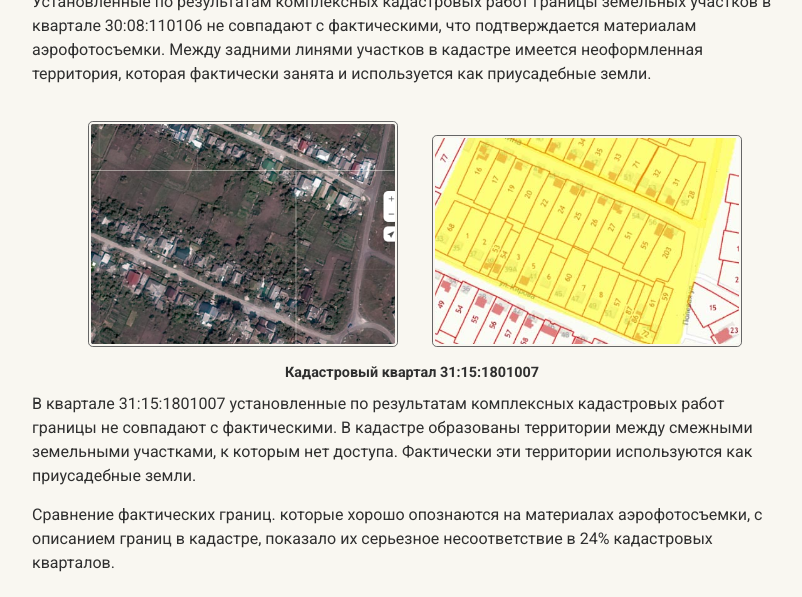
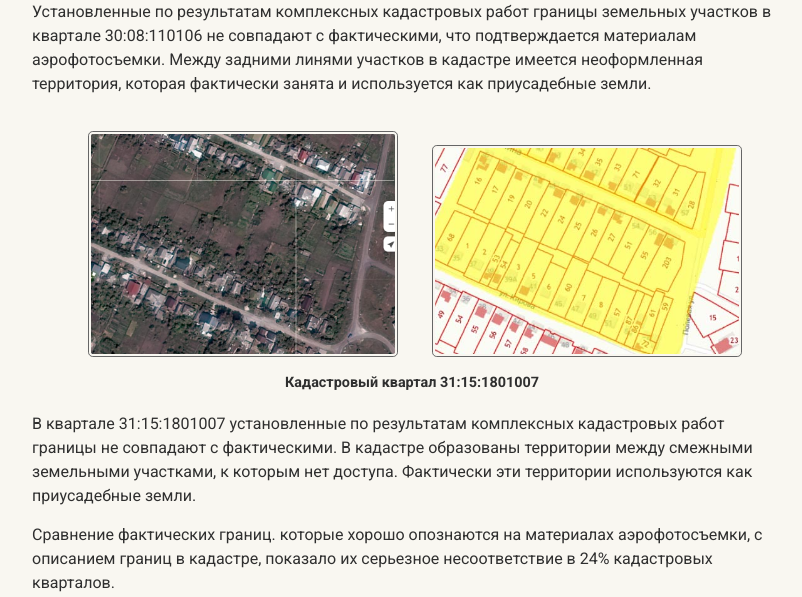
Before and after one commit to SergSi/land-use-art, a Jekyll site: the page built from _materials/2023-11-27-report-kkr.md, in a window 1280 px wide. Shown: the part 4793-5390 px from the top of the page, without its empty margins (228-1030 px from the left). Built offline with Jekyll 4.4.1, drawn with Linux system fonts in a browser that asks for light colours; some web fonts are replaced.

Commit message:
Update image-2.html

```diff
--- a/_includes/image-2.html
+++ b/_includes/image-2.html
@@ -1,4 +1,4 @@
-<div class="flex-container" style="margin-bottom: 1rem;">
+<div class="flex-container" style="margin-bottom: 2rem;">
    <div class="flex-item" style="width: 40%;">
        <a href="\assets\img\{{ include.file-1 }}"><img src="\assets\img\{{ include.file-1 }}" alt="{{ include.caption-1 }}"></a>
        <figcaption>{{ include.caption-1 }}</figcaption>
```
